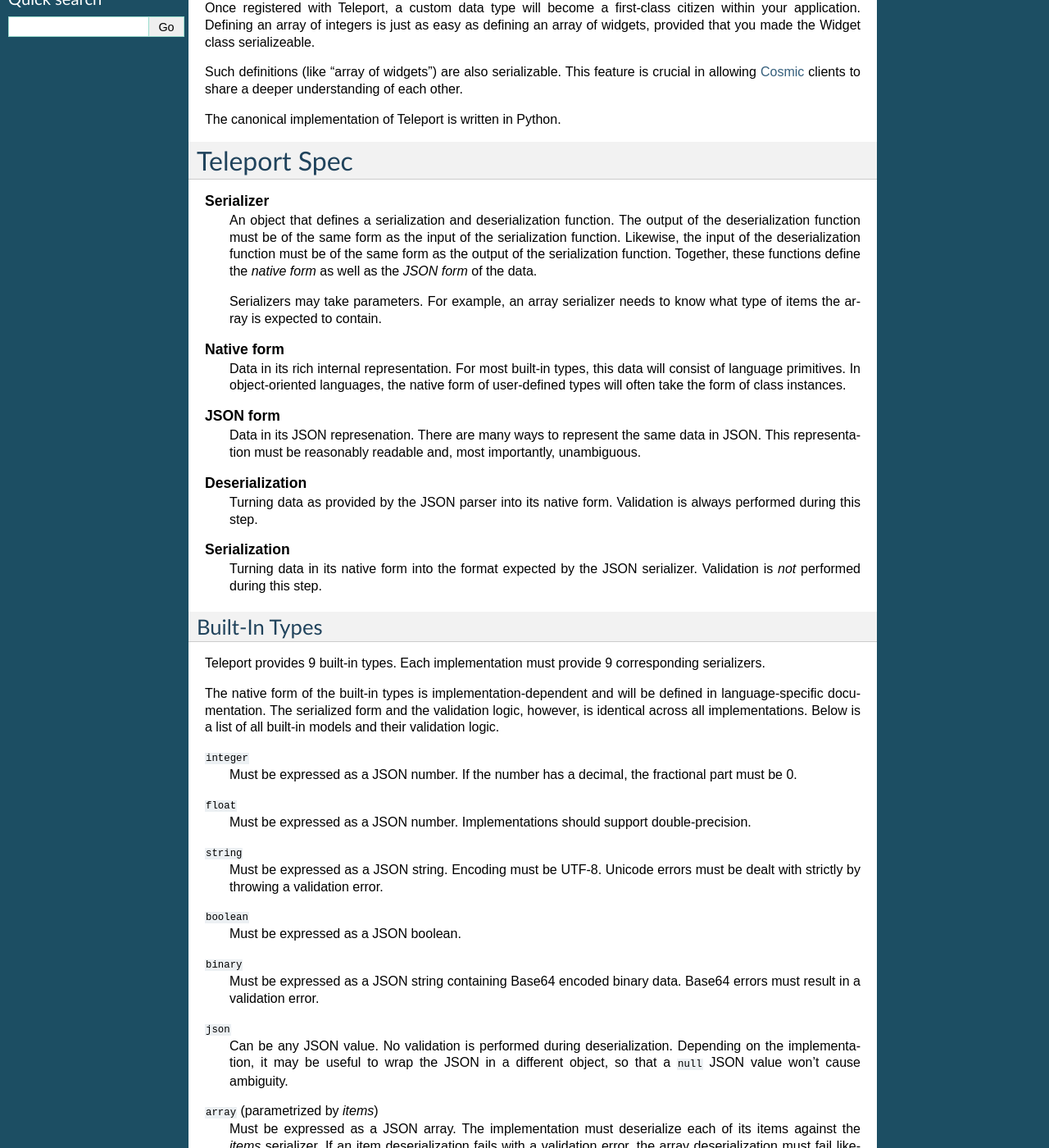
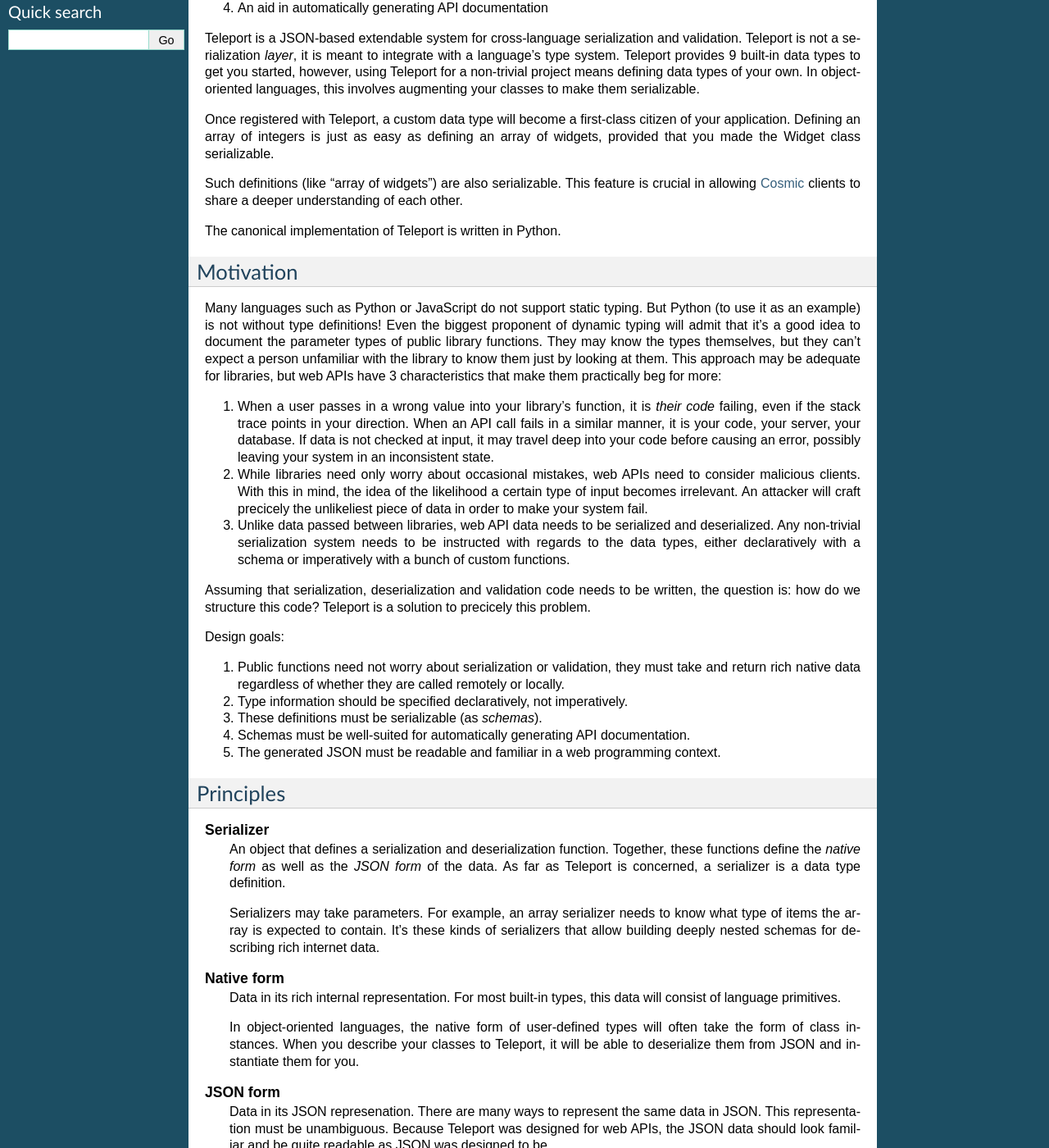
Before and after one commit to cosmic-api/teleport, a Sphinx documentation site: the page built from source/index.rst, in a window 1280 px wide and 1400 px high, scrolled down 238 px. Shown: the whole window at 82% size. Built offline with Sphinx 7.4.7, drawn with Linux system fonts in a browser that asks for light colours; some of the changed text lies outside the part shown.

Commit message:
Write Motivation section

```diff
--- a/source/index.rst
+++ b/source/index.rst
@@ -1,10 +1,18 @@
-Introduction
-============
+========
+Teleport
+========
 
 .. note::
 
      If you're looking to dive right in, check out the `Python docs
      </docs/teleport/python/>`_.
+
+Teleport is:
+
+1. A serialization library
+2. An input validation library
+3. A JSON schema system
+4. An aid in automatically generating API documentation
 
 Teleport is a JSON-based extendable system for cross-language serialization
 and validation. Teleport is not a serialization *layer*, it is meant to
@@ -14,9 +22,9 @@
 involves augmenting your classes to make them serializable.
 
 Once registered with Teleport, a custom data type will become a first-class
-citizen within your application. Defining an array of integers is just as easy
-as defining an array of widgets, provided that you made the Widget class
-serializeable.
+citizen of your application. Defining an array of integers is just as easy as
+defining an array of widgets, provided that you made the Widget class
+serializable.
 
 Such definitions (like "array of widgets") are also serializable. This feature
 is crucial in allowing `Cosmic <http://www.cosmic-api.com/>`_ clients to share
@@ -24,35 +32,81 @@
 
 The canonical implementation of Teleport is written in Python.
 
-Teleport Spec
-=============
+Motivation
+----------
+
+Many languages such as Python or JavaScript do not support static typing. But
+Python (to use it as an example) is not without type definitions! Even the
+biggest proponent of dynamic typing will admit that it's a good idea to
+document the parameter types of public library functions. They may know the
+types themselves, but they can't expect a person unfamiliar with the library
+to know them just by looking at them. This approach may be adequate for
+libraries, but web APIs have 3 characteristics that make them practically beg
+for more:
+
+1. When a user passes in a wrong value into your library's function, it is
+   *their code* failing, even if the stack trace points in your direction.
+   When an API call fails in a similar manner, it is your code, your server,
+   your database. If data is not checked at input, it may travel deep into
+   your code before causing an error, possibly leaving your system in an
+   inconsistent state.
+2. While libraries need only worry about occasional mistakes, web APIs need to
+   consider malicious clients. With this in mind, the idea of the likelihood
+   a certain type of input becomes irrelevant. An attacker will craft precicely
+   the unlikeliest piece of data in order to make your system fail.
+3. Unlike data passed between libraries, web API data needs to be serialized
+   and deserialized. Any non-trivial serialization system needs to be
+   instructed with regards to the data types, either declaratively with a
+   schema or imperatively with a bunch of custom functions.
+
+Assuming that serialization, deserialization and validation code needs to be
+written, the question is: how do we structure this code? Teleport is a
+solution to precicely this problem.
+
+Design goals:
+
+1. Public functions need not worry about serialization or validation, they
+   must take and return rich native data regardless of whether they are called
+   remotely or locally.
+2. Type information should be specified declaratively, not imperatively.
+3. These definitions must be serializable (as *schemas*).
+4. Schemas must be well-suited for automatically generating API documentation.
+5. The generated JSON must be readable and familiar in a web programming
+   context.
+
+Principles
+----------
 
 .. glossary::
 
     Serializer
 
         An object that defines a serialization and deserialization function.
-        The output of the deserialization function must be of the same form as
-        the input of the serialization function. Likewise, the input of the
-        deserialization function must be of the same form as the output of the
-        serialization function. Together, these functions define the *native
-        form* as well as the *JSON form* of the data.
+        Together, these functions define the *native form* as well as the
+        *JSON form* of the data. As far as Teleport is concerned, a serializer
+        is a data type definition.
 
         Serializers may take parameters. For example, an array serializer
         needs to know what type of items the array is expected to contain.
+        It's these kinds of serializers that allow building deeply nested
+        schemas for describing rich internet data.
 
     Native form
 
         Data in its rich internal representation. For most built-in types,
-        this data will consist of language primitives. In object-oriented
-        languages, the native form of user-defined types will often take the
-        form of class instances.
+        this data will consist of language primitives.
+
+        In object-oriented languages, the native form of user-defined types
+        will often take the form of class instances. When you describe your
+        classes to Teleport, it will be able to deserialize them from JSON and
+        instantiate them for you.
 
     JSON form
 
         Data in its JSON represenation. There are many ways to represent the
-        same data in JSON. This representation must be reasonably readable
-        and, most importantly, unambiguous.
+        same data in JSON. This representation must be unambiguous. Because
+        Teleport was designed for web APIs, the JSON data should look familiar
+        and be quite readable as JSON was designed to be.
 
     Deserialization
 
```
